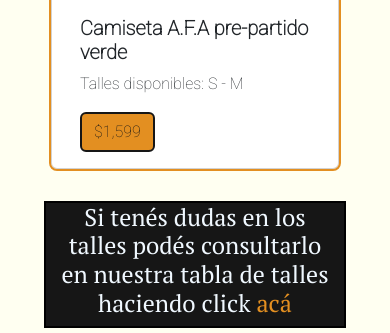
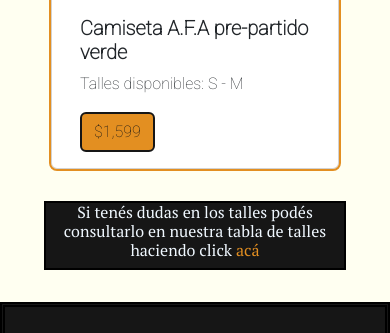
Before and after one commit to stbarrionuevo/desafio-barrionuevo-sass, a website: page catalogo.html in a window 390 px wide. Shown: the part 7243-7576 px from the top of the page. Drawn offline with nearby package versions, Linux system fonts and the light colour scheme; a web font is replaced by a local one.

Commit message:
Arreglo problemas visuales en catalogo

```diff
--- a/catalogo.html
+++ b/catalogo.html
@@ -10,7 +10,7 @@
      <meta name="keywords" content="tienda de ropa,tienda virtual,ecomerce,deportes,camiseta maradona,Selección de fútbol de Argentina,camiseta de boca 2022,camiseta de argentina 2022, camiseta river 2022,boca, Club Atlético Boca Juniors, river, Club Atlético River Plate,mercado pago, envio a domicilio">
       <meta property="og:title" content="KANKI STORE Indumentaria Deportiva premium">
       <meta property="og:description" content="Conoce la mejor calidad en ropa deportiva al menor precio.Consulta que hay de nuevo en nuestro catálogo y recibe tu compra en tu domicilio en un lapso de 3 a 5 días hábiles">
-      <meta property="og:url" content="https://kanki-store.netlify.app">
+      <meta property="og:url" content="https://kankistore.netlify.app">
 
 
 
--- a/scss/components/_media-q.scss
+++ b/scss/components/_media-q.scss
@@ -22,6 +22,10 @@
         justify-items: center;
 
     }
+    .div-talle{
+        h2{font-size: 1em;}
+    }
+
     /*ayuda iconos*/
     .iconos-medios-pago{
         width: 25%;
```
Also changed, not shown: ayuda.html (+1 -1 lines), index.html (+1 -1 lines), nosotros.html (+2 -2 lines), css/style.css, 1 other file.
